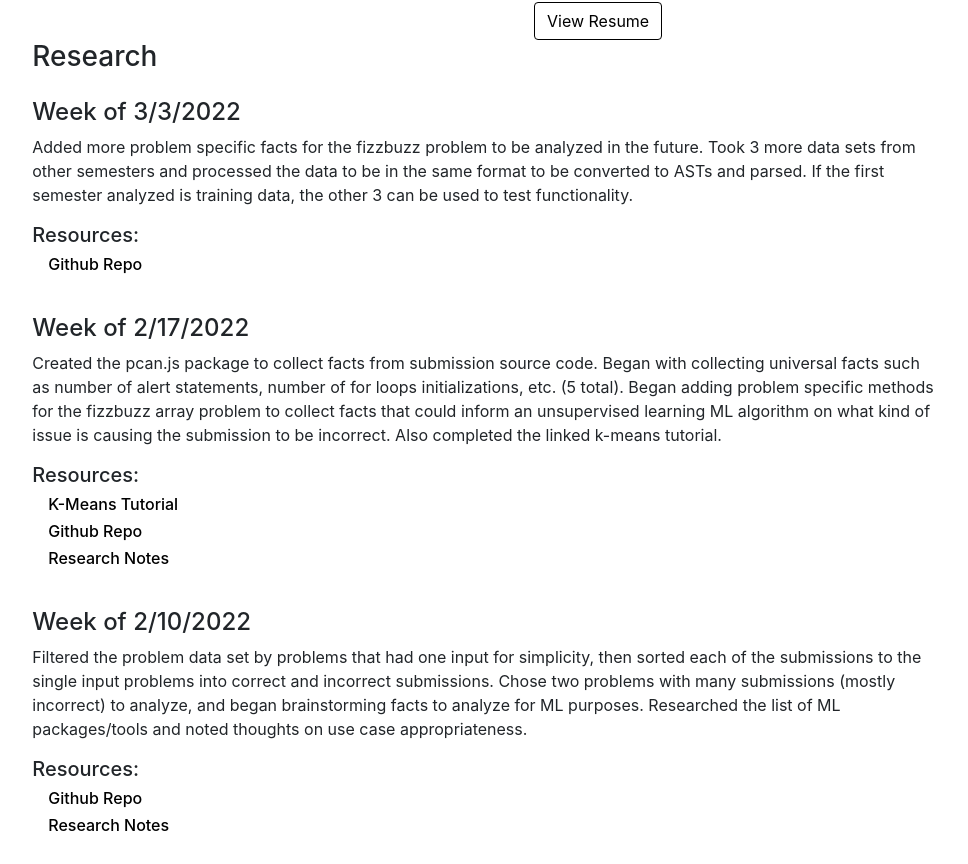
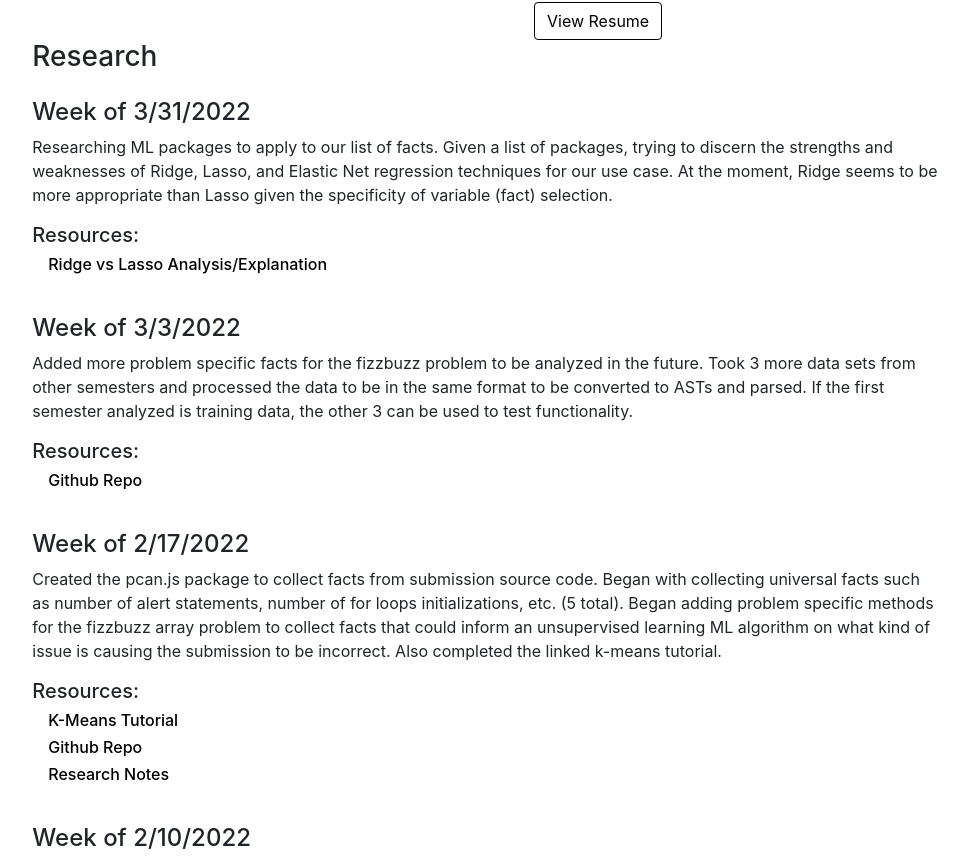
Before and after one commit to andrqwli/personal, a React (Create React App) app: page / in a window 1280 px wide. Shown: the part 2220-3084 px from the top of the page, without its empty margins (154-1122 px from the left). Built offline with nearby package versions, Linux system fonts and the light colour scheme.

Commit message:
adding video resource

```diff
--- a/src/components/Data.js
+++ b/src/components/Data.js
@@ -156,6 +156,16 @@ export const Proj = [
 
 export const LogData =  [
     {
+        meetingDate: "3/31/2022",
+        workSummary: "Researching ML packages to apply to our list of facts. Given a list of packages, trying to discern the strengths and weaknesses of Ridge, Lasso, and Elastic Net regression techniques for our use case. At the moment, Ridge seems to be more appropriate than Lasso given the specificity of variable (fact) selection.",
+        resourceList: [
+            {
+                title: "Ridge vs Lasso Analysis/Explanation",
+                link: "https://www.youtube.com/watch?v=NGf0voTMlcs",
+            }
+        ]
+    },
+    {
         meetingDate: "3/3/2022",
         workSummary: "Added more problem specific facts for the fizzbuzz problem to be analyzed in the future. Took 3 more data sets from other semesters and processed the data to be in the same format to be converted to ASTs and parsed. If the first semester analyzed is training data, the other 3 can be used to test functionality.",
         resourceList: [
```
Also changed, not shown: 1 other file (tests, documents, lock files or other folders).
